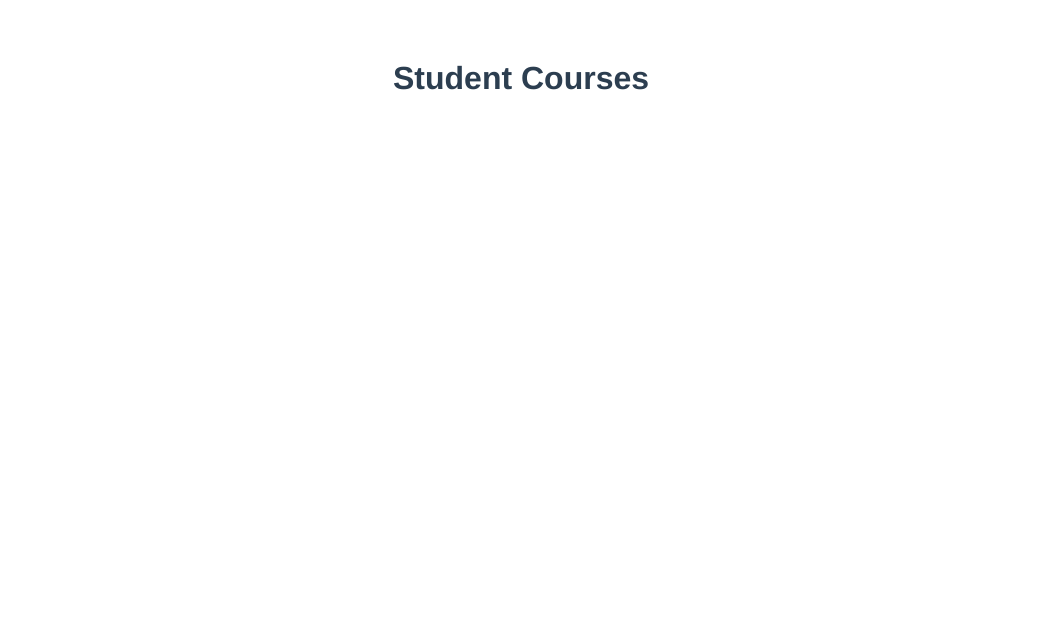
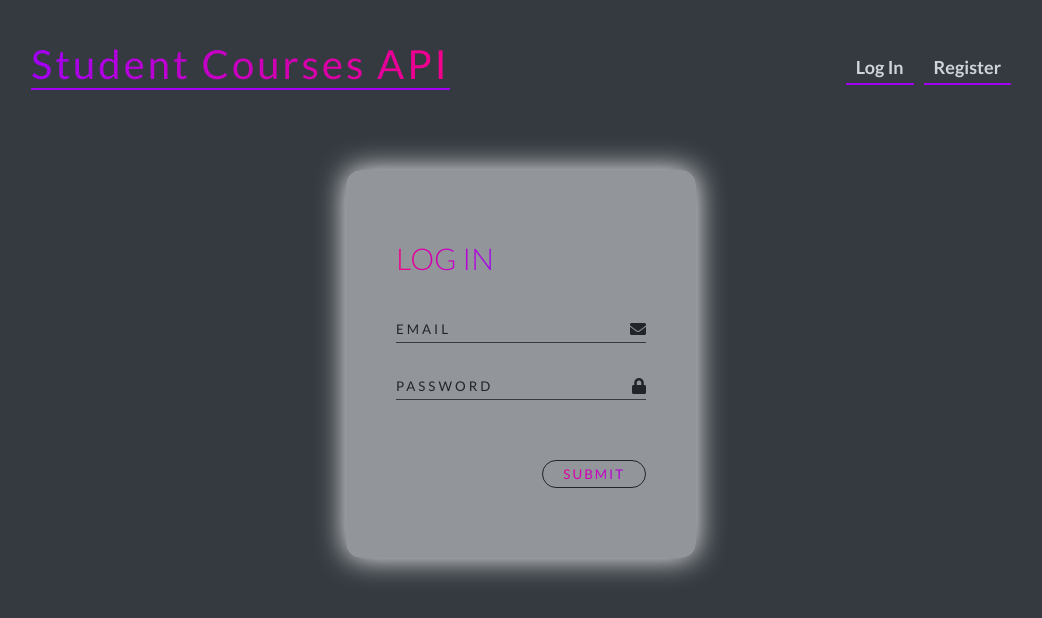
Before and after one commit to BI3GS0N/Vue_Api_StudentCourses, a Vue app: page /login in a window 1280 px wide. Before the commit this address had no page. Shown: the top 618 px of the page, without its empty margins (119-1161 px from the left). Built offline with nearby package versions, Linux system fonts and the light colour scheme; the HTML template or start-up script is replaced by a standard one.

Commit message:
Redone, add login form styling, add header, add views

```diff
--- a/public/index.html
+++ b/public/index.html
@@ -1,17 +1,24 @@
 <!DOCTYPE html>
 <html lang="">
+
 <head>
   <meta charset="utf-8">
   <meta http-equiv="X-UA-Compatible" content="IE=edge">
   <meta name="viewport" content="width=device-width,initial-scale=1.0">
   <link rel="icon" href="<%= BASE_URL %>favicon.ico">
-    <title><%= htmlWebpackPlugin.options.title %></title>
+  <link rel="stylesheet" href="https://cdnjs.cloudflare.com/ajax/libs/font-awesome/5.15.4/css/all.min.css" />
+  <title>
+    <%= htmlWebpackPlugin.options.title %>
+  </title>
 </head>
+
 <body>
   <noscript>
-      <strong>We're sorry but <%= htmlWebpackPlugin.options.title %> doesn't work properly without JavaScript enabled. Please enable it to continue.</strong>
+    <strong>We're sorry but <%= htmlWebpackPlugin.options.title %> doesn't work properly without JavaScript enabled.
+        Please enable it to continue.</strong>
   </noscript>
   <div id="app"></div>
   <!-- built files will be auto injected -->
 </body>
+
 </html>
--- a/src/App.vue
+++ b/src/App.vue
@@ -1,21 +1,52 @@
 <template>
-  <h1>Student Courses</h1>
-  <router-view></router-view>
+  <div class="container">
+    <Header />
+    <router-view></router-view>
+  </div>
 </template>
 
 <script>
+import Header from "@/components/Header.vue";
+
 export default {
   name: "App",
+  components: {
+    Header,
+  },
 };
 </script>
 
 <style>
-#app {
-  font-family: Avenir, Helvetica, Arial, sans-serif;
-  -webkit-font-smoothing: antialiased;
-  -moz-osx-font-smoothing: grayscale;
-  text-align: center;
-  color: #2c3e50;
-  margin-top: 60px;
+@import url("https://fonts.googleapis.com/css2?family=Lato:wght@100;300;400;700;900&display=swap");
+:root {
+  --text-color: #ced4da;
+  --bg: #343a40;
+  --accent-purple: #a100f2;
+  --accent-pink: #f20089;
+  --dark: #212529;
+}
+* {
+  margin: 0;
+  padding: 0;
+  box-sizing: border-box;
+  font-family: "Lato", sans-serif;
+}
+html {
+  font-size: 62.5%;
+}
+body {
+  min-height: 100vh;
+  background-color: var(--bg);
+  font-size: 1.6rem;
+  color: var(--text-color);
+}
+a {
+  text-decoration: none;
+  color: white;
+}
+.container {
+  display: flex;
+  flex-direction: column;
+  margin: 0 15rem;
 }
 </style>
--- /dev/null
+++ b/src/components/Header.vue
@@ -0,0 +1,65 @@
+<template>
+  <header>
+    <nav>
+      <router-link to="/"><h1>Student Courses API</h1></router-link>
+      <div class="btn-wrapper">
+        <router-link to="/login">
+          <button class="btn btn--login">Log In</button>
+        </router-link>
+        <button class="btn btn--register">Register</button>
+      </div>
+    </nav>
+  </header>
+</template>
+<script>
+export default {
+  name: "Header",
+};
+</script>
+
+<style scoped>
+header {
+  padding: 4rem 0;
+  margin-bottom: 4rem;
+}
+nav {
+  display: flex;
+  align-items: center;
+  justify-content: space-between;
+}
+h1 {
+  display: inline-block;
+  font-size: 4rem;
+  font-weight: 500;
+  letter-spacing: 3px;
+  background: linear-gradient(
+    to right,
+    var(--accent-purple),
+    var(--accent-pink)
+  );
+  background-clip: text;
+  -webkit-background-clip: text;
+  -webkit-text-fill-color: transparent;
+  border-bottom: 2px solid var(--accent-purple);
+}
+.btn-wrapper {
+  display: flex;
+  align-items: center;
+  gap: 1rem;
+}
+.btn {
+  background: transparent;
+  color: var(--text-color);
+  padding: 1rem 1rem 0.5rem;
+  border: none;
+  font-size: 1.8rem;
+  font-weight: 700;
+  cursor: pointer;
+  border-bottom: 2px solid var(--accent-purple);
+  transition: transform 0.2s ease-out;
+}
+.btn:hover {
+  color: var(--accent-pink);
+  transform: translateY(-3px);
+}
+</style>
--- a/src/router/index.js
+++ b/src/router/index.js
@@ -5,11 +5,17 @@ import {
 
 import Login from '../views/Login'
 import Courses from '../views/Courses'
+import Home from '@/views/Home'
 
 const routes = [{
-        path: '/',
+        path: '/login',
         name: 'Login',
         component: Login,
+    },
+    {
+        path: '/',
+        name: 'Home',
+        component: Home,
     },
     {
         path: '/courses',
--- a/src/views/Courses.vue
+++ b/src/views/Courses.vue
@@ -22,11 +22,13 @@ export default {
             Authorization: `Bearer ${localStorage.getItem("token")}`,
           },
         });
-        const data = res.data;
-        console.log(data);
+
+        if (res.status === 401) {
+          console.log("kurwa");
+        }
+
         const resCourses = res.data.records;
         this.courses = resCourses;
-        console.log(this.courses);
       } catch (e) {
         console.log(e);
       }
--- /dev/null
+++ b/src/views/Home.vue
@@ -0,0 +1,13 @@
+<template>
+  <h1>Log in to do something</h1>
+</template>
+<script>
+export default {
+  name: "Home",
+};
+</script>
+<style scoped>
+h1 {
+  text-align: center;
+}
+</style>
--- a/src/views/Login.vue
+++ b/src/views/Login.vue
@@ -1,48 +1,92 @@
 <template>
-  <form @submit="login">
-    <label for="email">Email:</label>
-    <input type="text" id="email" v-model="email" />
-    <label for="password">Password:</label>
-    <input type="text" id="password" v-model="password" />
-    <button type="submit">Login</button>
-  </form>
-  <router-link to="/courses">Get Courses</router-link>
+  <div class="login-wrapper">
+    <h2>LOG IN</h2>
+    <form action="#">
+      <label for="email">
+        <input id="email" type="email" placeholder="EMAIL" />
+        <i class="fas fa-envelope"></i>
+      </label>
+      <label for="password">
+        <input id="password" type="text" placeholder="PASSWORD" />
+        <i class="fas fa-lock"></i>
+      </label>
+      <button>SUBMIT</button>
+    </form>
+  </div>
 </template>
-
 <script>
-import axios from "axios";
-
 export default {
   name: "Login",
-  data() {
-    return {
-      email: "",
-      password: "",
-    };
-  },
-  created() {},
-  methods: {
-    async login(e) {
-      e.preventDefault();
-      try {
-        const res = await axios.post(
-          "https://zaliczenie.btry.eu/api/Auth/Login",
-          {
-            email: this.email,
-            password: this.password,
-          }
-        );
-        const data = res.data;
-        const key = data.message;
-        localStorage.setItem("token", key);
-        console.log(key);
-      } catch (e) {
-        console.log(e);
-      }
-    },
-  },
 };
 </script>
-
-<style>
+<style scoped>
+.login-wrapper {
+  background-color: #f8f9fa7a;
+  padding: 7rem 5rem;
+  border-radius: 1.5rem;
+  margin: 0 auto;
+  width: 350px;
+  box-shadow: 0 0 30px #fff;
+}
+h2 {
+  display: inline-block;
+  background: linear-gradient(
+    to right,
+    var(--accent-pink),
+    var(--accent-purple)
+  );
+  background-clip: text;
+  -webkit-background-clip: text;
+  -webkit-text-fill-color: transparent;
+  font-weight: 300;
+  font-size: 3rem;
+  margin-bottom: 4rem;
+}
+form {
+  display: flex;
+  flex-direction: column;
+}
+label {
+  display: flex;
+  justify-content: space-between;
+  padding: 0.5rem 0;
+  border-bottom: 1px solid var(--bg);
+  margin-bottom: 3rem;
+}
+input {
+  background: transparent;
+  border: none;
+  color: var(--dark);
+  width: 100%;
+}
+input::placeholder {
+  color: var(--dark);
+  letter-spacing: 3px;
+}
+i {
+  color: var(--dark);
+}
+button {
+  cursor: pointer;
+  border-radius: 2rem;
+  align-self: flex-end;
+  padding: 0.5rem 2rem;
+  /* font-size: 1.2rem; */
+  color: var(--dark);
+  letter-spacing: 2px;
+  margin-top: 3rem;
+  background: linear-gradient(
+    to right,
+    var(--accent-pink),
+    var(--accent-purple)
+  );
+  background-clip: text;
+  -webkit-background-clip: text;
+  -webkit-text-fill-color: transparent;
+  transition: transform 0.4s ease-out;
+  border: 1px solid var(--dark);
+}
+button:hover {
+  transform: scale(0.95);
+}
 </style>
```
Also changed, not shown: src/components/Login.vue (deleted, +0 -8 lines). Lines whose indentation alone changed are shown as unchanged.
